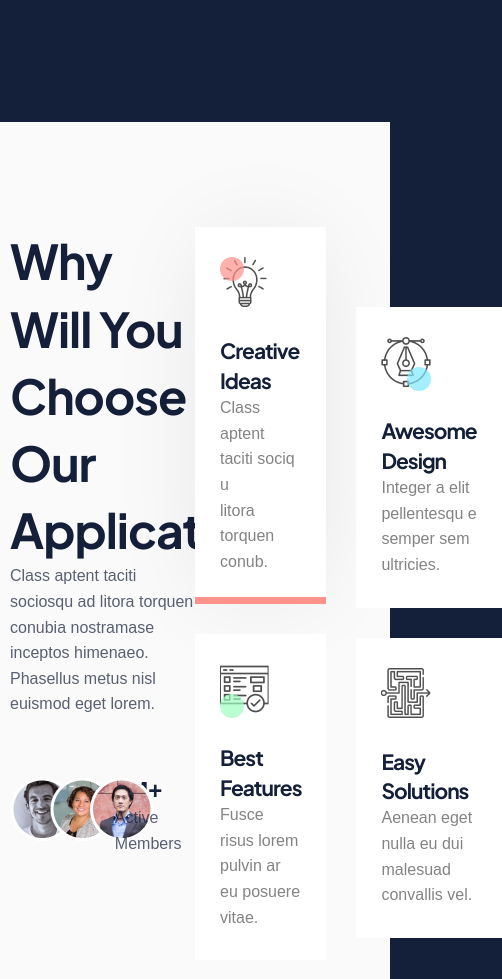
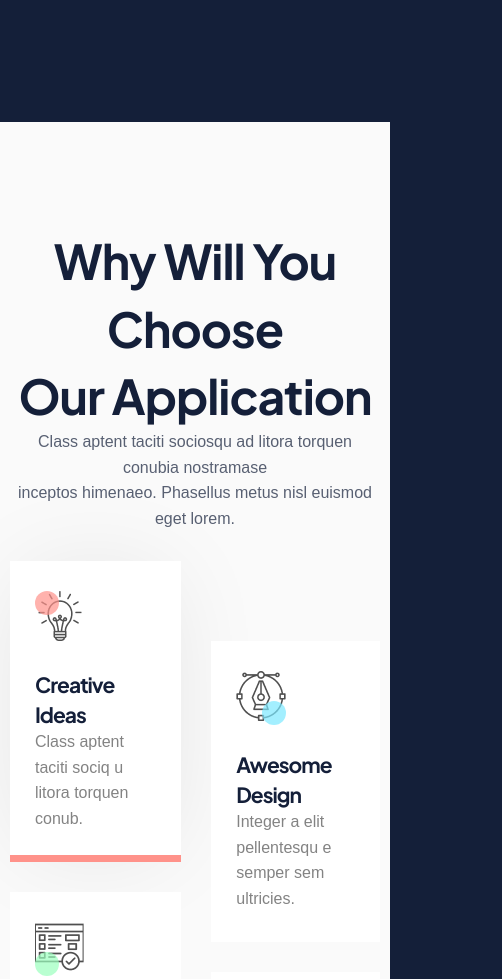
Before and after one commit to w33bvGL/Crito, a website: page index.html in a window 390 px wide. Shown: the part 6620-7599 px from the top of the page, 502 px wide, since content can reach past the window. Drawn offline with Linux system fonts and the light colour scheme; a web font is replaced by a local one.

Commit message:
add responsibility for application section

```diff
--- a/src/sass/components/application.sass
+++ b/src/sass/components/application.sass
@@ -4,6 +4,7 @@
   .container-inner
     padding: 105px 0
     display: flex
+    gap: 30px
     justify-content: space-between
 
     .application-title
@@ -53,6 +54,7 @@
 
     .application-advantages-container
       display: flex
+      justify-content: center
       gap: 30px
 
       .circle
@@ -62,7 +64,6 @@
         border-radius: 50%
         opacity: 0.7
 
-
       .advantages-container
         display: flex
         flex-direction: column
@@ -70,7 +71,6 @@
 
         &:nth-child(2)
           margin-top: 80px
-
 
         .with-line
           -webkit-box-shadow: 0px 0px 100px -17px rgba(0, 0, 0, 0.1)
@@ -109,3 +109,16 @@
               line-height: 160%
               color: #4f4f4f
               opacity: 0.7
+
+@media screen and (max-width: 1024px)
+  .application
+
+    .container-inner
+      flex-direction: column !important
+
+      .application-title
+        text-align: center
+        width: 100%
+
+        .users
+          display: none
```
Also changed, not shown: src/css/components/application.css, 1 other file.
